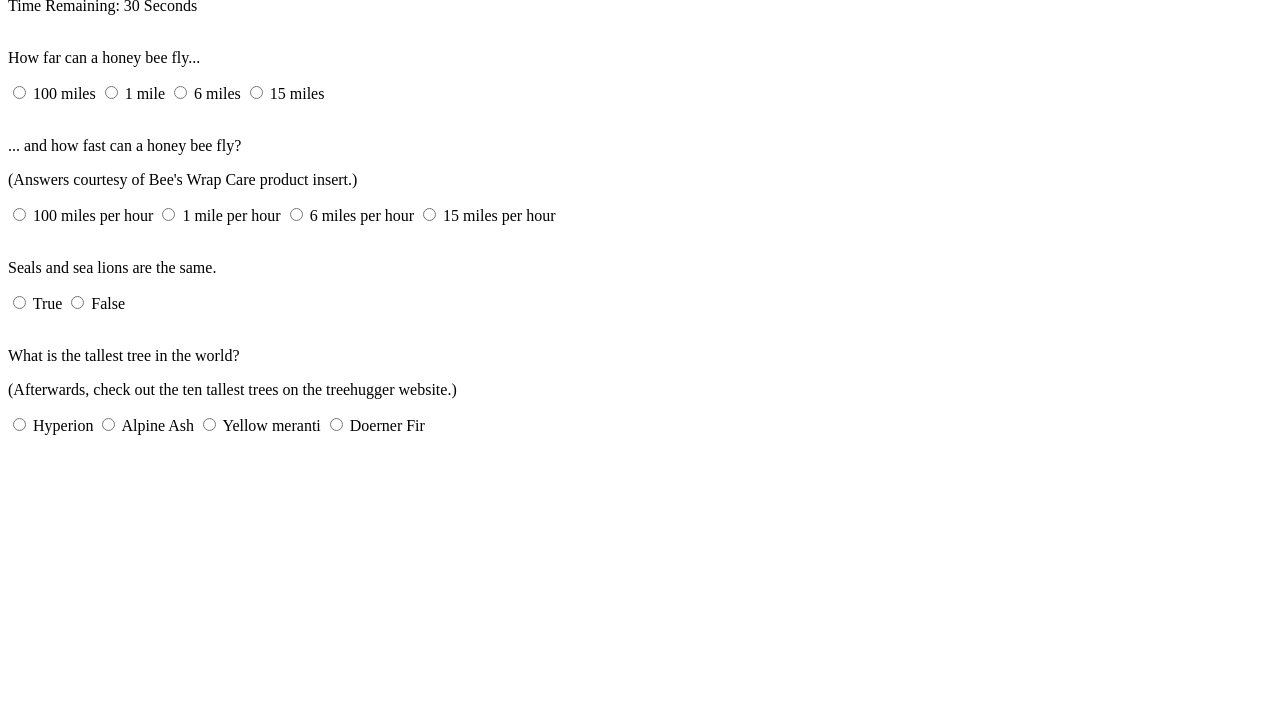
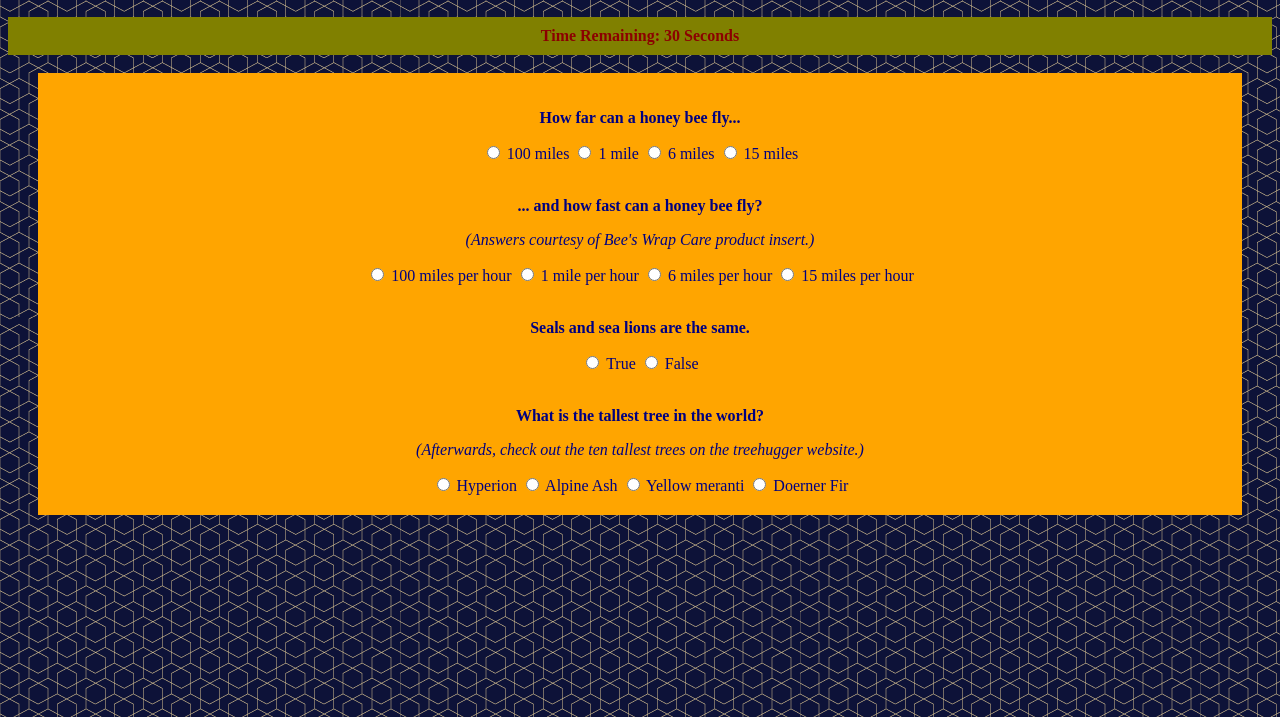
Before and after one commit to katejamboretz/TriviaGame, a plain HTML site: page index.html in a window 1280 px wide. Shown: the part 83-800 px from the top of the page. Drawn offline with Linux system fonts and the light colour scheme.

Commit message:
Add basic css formating and link css to html.

```diff
--- a/assets/css/style.css
+++ b/assets/css/style.css
@@ -0,0 +1,37 @@
+html {
+  text-align: center;
+  background-color: navy;
+  background-image: url("../images/oriental-tiles/oriental-tiles.png");
+  background-repeat: repeat;
+  z-index: -1;
+}
+
+h1 {
+  background-color: orange;
+  color: navy;
+  padding: 10px;
+}
+
+#timer {
+  background-color: olive;
+  color: darkred;
+  padding: 10px;
+  font-weight: bolder;
+}
+
+.main {
+  background-color: orange;
+  color: navy;
+  padding: 20px;
+  margin-left: 30px;
+  margin-right: 30px;
+}
+
+p {
+  font-weight: bold;
+}
+
+.subtle {
+  font-weight: normal;
+  font-style: italic;
+}
--- a/index.html
+++ b/index.html
@@ -4,6 +4,7 @@
     <meta charset="UTF-8" />
     <meta name="viewport" content="width=device-width, initial-scale=1.0" />
     <title>Nature Trivia Game</title>
+    <link rel="stylesheet" type="text/css" href="assets/css/style.css" />
   </head>
   <body>
     <h1>Nature Trivia Game</h1>
@@ -12,9 +13,9 @@
 
     <br />
 
-    <div>
+    <div class="main">
       <p>How far can a honey bee fly...</p>
-      <div>
+      <div class="section">
         <input type="radio" />
         <label>100 miles</label>
         <input type="radio" />
@@ -26,8 +27,10 @@
       </div>
       <br />
       <p>... and how fast can a honey bee fly?</p>
-      <p>(Answers courtesy of Bee's Wrap Care product insert.)</p>
-      <div>
+      <p class="subtle">
+        (Answers courtesy of Bee's Wrap Care product insert.)
+      </p>
+      <div class="section">
         <input type="radio" />
         <label>100 miles per hour</label>
         <input type="radio" />
@@ -39,7 +42,7 @@
       </div>
       <br />
       <p>Seals and sea lions are the same.</p>
-      <div>
+      <div class="section">
         <input type="radio" />
         <label>True</label>
         <input type="radio" />
@@ -47,10 +50,10 @@
       </div>
       <br />
       <p>What is the tallest tree in the world?</p>
-      <p>
+      <p class="subtle">
         (Afterwards, check out the ten tallest trees on the treehugger website.)
       </p>
-      <div>
+      <div class="section">
         <input type="radio" />
         <label>Hyperion</label>
         <input type="radio" />
```
Also changed, not shown: assets/images/oriental-tiles/oriental-tiles.png (added), assets/images/oriental-tiles/readme.txt (added), 2 other files.
